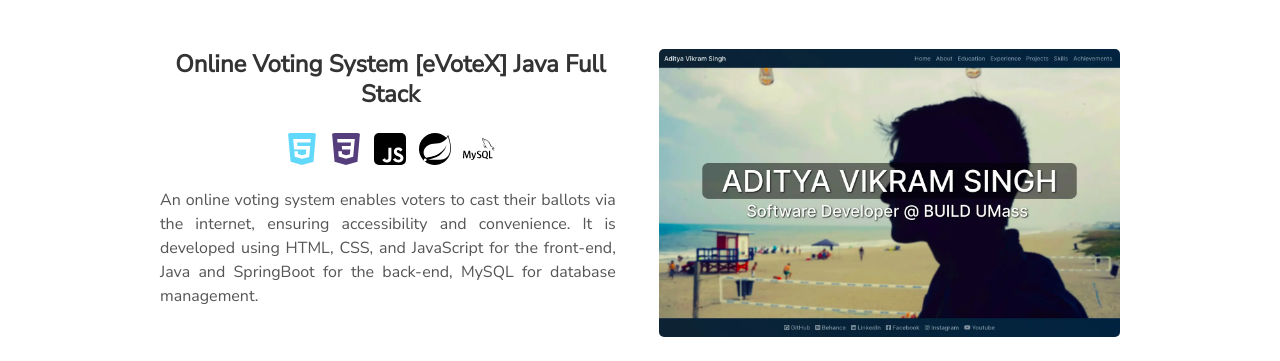
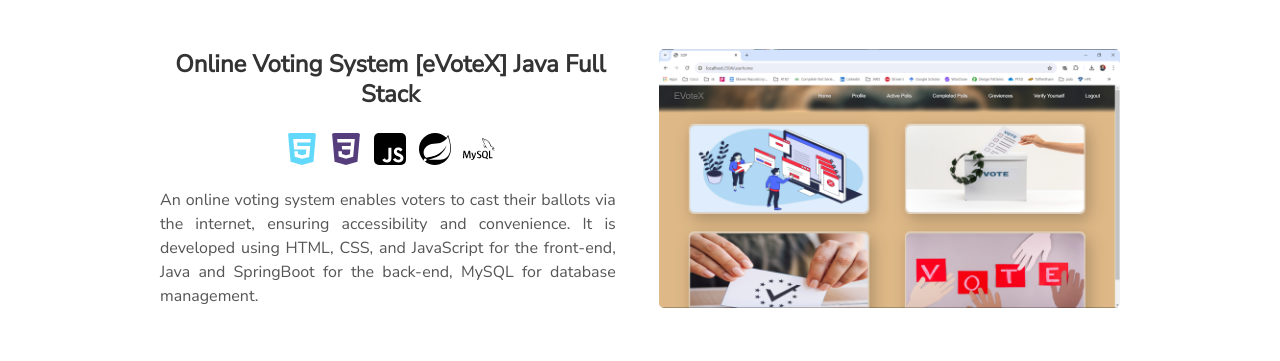
Before and after one commit to koushik2603/Portfolio, a plain HTML site: page portfolio/index.html in a window 1280 px wide. Shown: the part 1877-2238 px from the top of the page. Drawn offline with nearby package versions, Linux system fonts and the light colour scheme.

Commit message:
Added Project Photos

```diff
--- a/portfolio/index.html
+++ b/portfolio/index.html
@@ -147,8 +147,8 @@
       <div class="user-projects">
         <div class="images-right">
           <picture>
-            <source type="image/webp" srcset="./assets/img/webp/Personal-Resume-Website.webp" alt="Personal Website" />
-            <img alt="Personal Website" src="./assets/img/jpg/Personal-Resume-Website.jpg" />
+            <source type="image/webp" srcset="./assets/img/jpg/eVoteX.png" alt="Online Voting System" />
+            <img alt="Personal Website" src="./assets/img/jpg/eVoteX.png" />
           </picture>
         </div>
         <div class="contents" style="text-align: center">
@@ -188,7 +188,7 @@ management.
       <div class="user-projects">
         <div class="images-left">
           <picture>
-            <source type="image/webp" srcset="./assets/img/jpg/Rental System.png" alt="Perpetual Crusades" />
+            <source type="image/webp" srcset="./assets/img/jpg/Rental System.png" alt="Online Automobile Rental System" />
             <img alt="Perpetual Crusades" src="./assets/img/jpg/Rental System.png" />
           </picture>
         </div>
```
Also changed, not shown: portfolio/assets/img/jpg/eVoteX.png (added).
